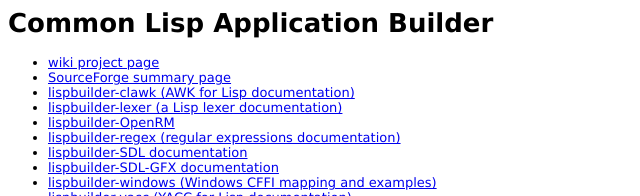
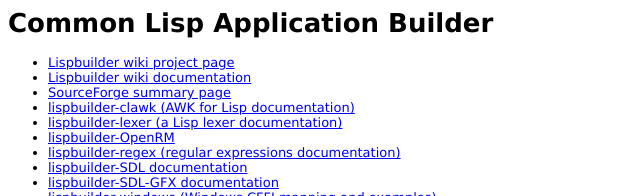
Before and after one commit to Munksgaard/lispbuilder, a plain HTML site: page documentation/index.html in a window 1280 px wide. Shown: the top 196 px of the page, without its empty margins (0-640 px from the left). Drawn offline with Linux system fonts and the light colour scheme.

Commit message:
* Updated Lispbuilder documentation with a link to the doc wiki.

```diff
--- a/documentation/index.html
+++ b/documentation/index.html
@@ -16,7 +16,8 @@ pre {background:#eeeeee;border:1px solid #777777;padding:4px}
 <BODY BGCOLOR=#FFFFFF >
 <h1>Common Lisp Application Builder</h1>
 <ul>
-  <li><a href="http://wiki.alu.org/Application_Builder">wiki project page</a></li>
+  <li><a href="http://wiki.alu.org/Application_Builder">Lispbuilder wiki project page</a></li>
+  <li><a href="http://www.balooga.com/dokuwiki/doku.php?id=lispbuilder">Lispbuilder wiki documentation</a></li>
   <li><a href="http://sourceforge.net/projects/lispbuilder/">SourceForge summary
     page</a></li>
   <li><a href="http://svn.sourceforge.net/viewcvs.cgi/*checkout*/lispbuilder/trunk/lispbuilder-clawk/index.html">lispbuilder-clawk (AWK
```
